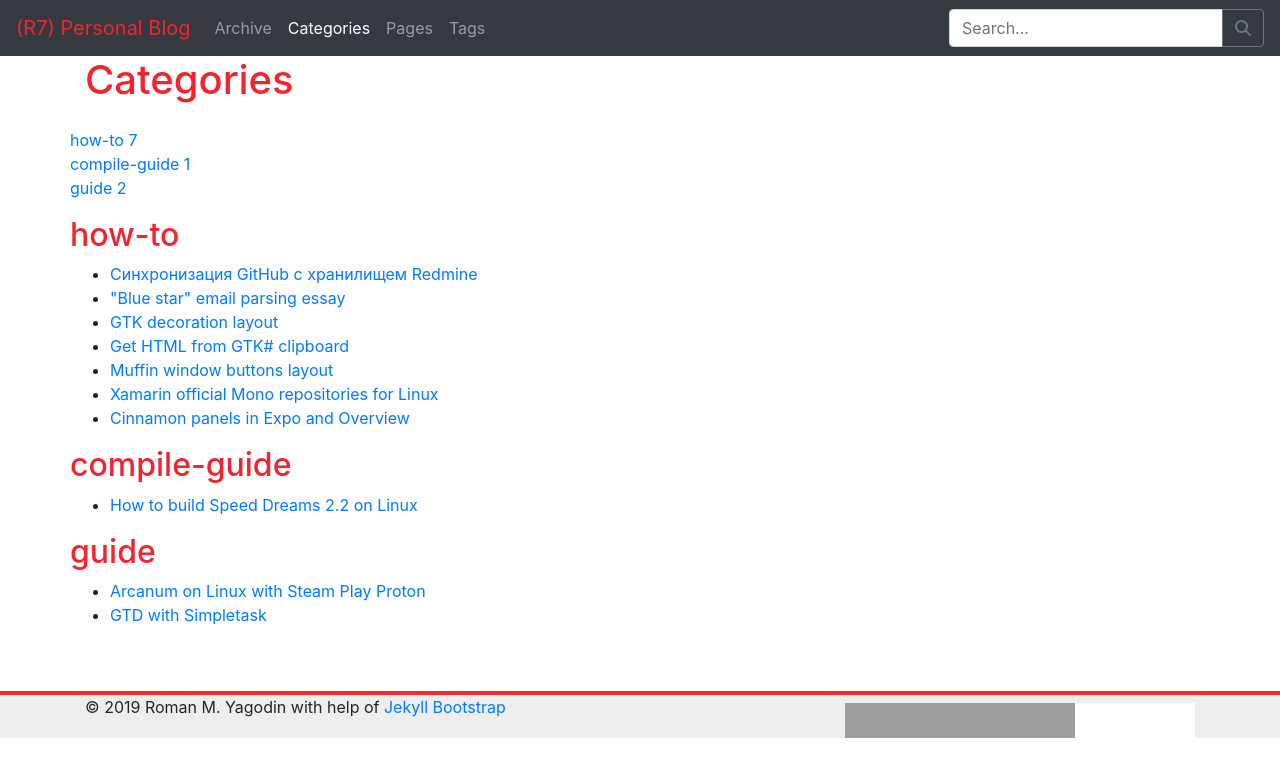
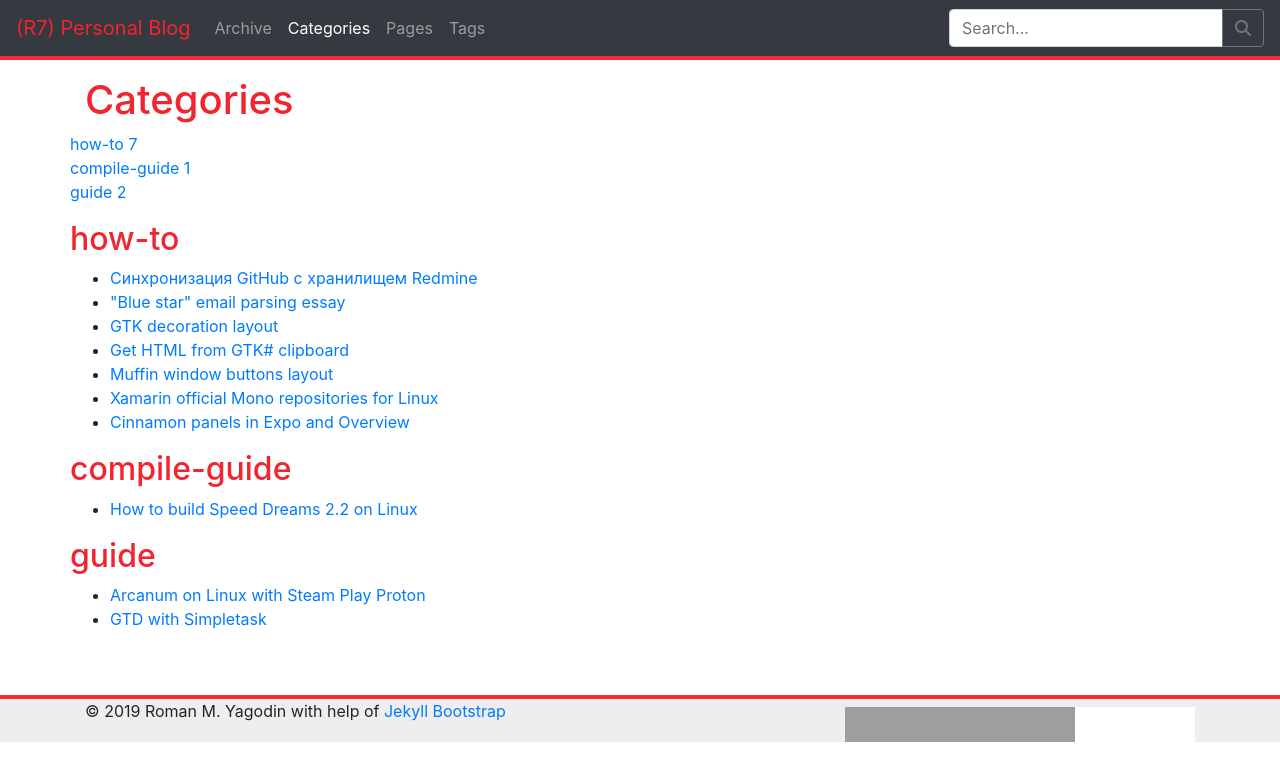
Before and after one commit to roman-yagodin/roman-yagodin.github.io, a Jekyll site: the page built from categories.html, in a window 1280 px wide. Shown: the top 781 px of the page. Built offline with Jekyll 4.4.1, drawn with Linux system fonts in a browser that asks for light colours; nearby versions of some CDN libraries; grey boxes are pictures that could not be loaded.

Commit message:
Navbar tweaks

```diff
--- a/_includes/themes/bootstrap-4/default.html
+++ b/_includes/themes/bootstrap-4/default.html
@@ -58,13 +58,10 @@
     <div id="wrap">
       <nav class="navbar navbar-expand-lg navbar-dark bg-dark sticky-top">
         <!-- Brand and toggle get grouped for better mobile display -->
-        <div class="navbar-header">
-          <button class="navbar-toggler" type="button" data-toggle="collapse" data-target="#jb-navbar-collapse" aria-controls="jb-navbar-collapse" aria-expanded="false" aria-label="Toggle navigation">
-              <span class="navbar-toggler-icon"></span>
-            </button>
-          <a class="navbar-brand" href="{{ HOME_PATH }}">{{ site.title }}</a>
-        </div>
-
+        <a class="navbar-brand" href="{{ HOME_PATH }}">{{ site.title }}</a>
+        <button class="navbar-toggler" type="button" data-toggle="collapse" data-target="#jb-navbar-collapse" aria-controls="jb-navbar-collapse" aria-expanded="false" aria-label="Toggle navigation">
+          <span class="navbar-toggler-icon"></span>
+        </button>
         <!-- Collect the nav links, forms, and other content for toggling -->
         <div class="collapse navbar-collapse" id="jb-navbar-collapse">
           <ul class="navbar-nav mr-auto">
@@ -74,6 +71,7 @@
             {% assign link_css_class = 'nav-link' %}
             {% include JB/pages_list %}
           </ul>
+          <hr class="d-lg-none" />
           <form class="navbar-form navbar-right" role="search" action="http://www.google.com/search" target="_blank" onsubmit="return searchSubmit()" >
             <div class="input-group" role="group">
               <input type="text" id="search-box" class="form-control" placeholder="Search..." />
@@ -86,11 +84,13 @@
             <input type="hidden" id="search-box-hidden" name="q" />
           </form>
         </div><!-- /.navbar-collapse -->
+
+
       </nav>
 
-      <div class="container">
+      <main class="container">
         {{ content }}
-      </div>
+      </main>
 
     </div>
 
--- a/assets/themes/css/override.css
+++ b/assets/themes/css/override.css
@@ -13,10 +13,6 @@
   font-weight: bold;
 }
 
-.tag_box {
-  margin-top: 1rem
-}
-
 .navbar-brand {
   color: #f22430 !important
 }
--- a/assets/themes/css/style.css
+++ b/assets/themes/css/style.css
@@ -16,6 +16,14 @@
 /* Jekyll Bootstrap Colors */
 h1, h2, h3, h4 {
   color: #f22430;
+}
+
+.navbar {
+  border-bottom: 4px solid #F62C30;
+}
+
+main {
+  margin-top: 1rem;
 }
 
 #footer {
```
